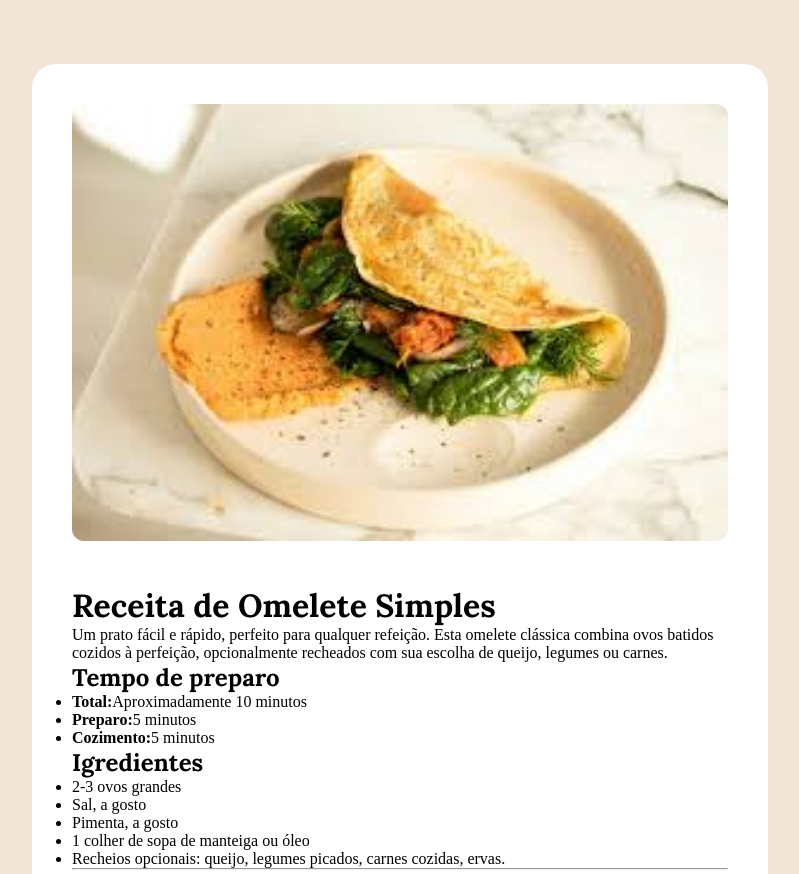
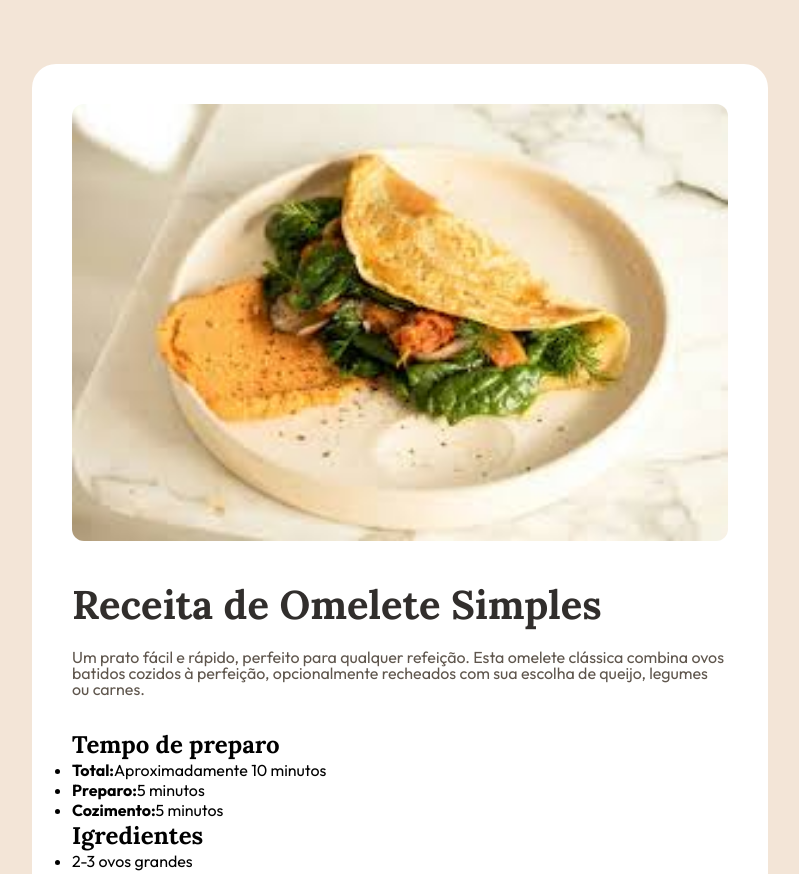
Before and after one commit to JanainaLN/Receita-de-omelete, a plain HTML site: page index.html in a window 1280 px wide. Shown: the top 874 px of the page, without its empty margins (240-1039 px from the left). Drawn offline with Linux system fonts and the light colour scheme.

Commit message:
Quarto commit do CSS

```diff
--- a/style.css
+++ b/style.css
@@ -27,3 +27,19 @@ h1, h2{
 font-family: 'lora', serif;
 
 }
+h1{
+    font-size: 40px;
+    color: #312e2c;
+    line-height:100%;
+    margin-bottom: 24px;
+}
+p, li, th , td {
+font-family: 'Outfit', sans-serif;
+
+}
+p{
+   color: #5f564d;
+   line-height: 100%;
+   margin-bottom: 32px;
+
+}
```
